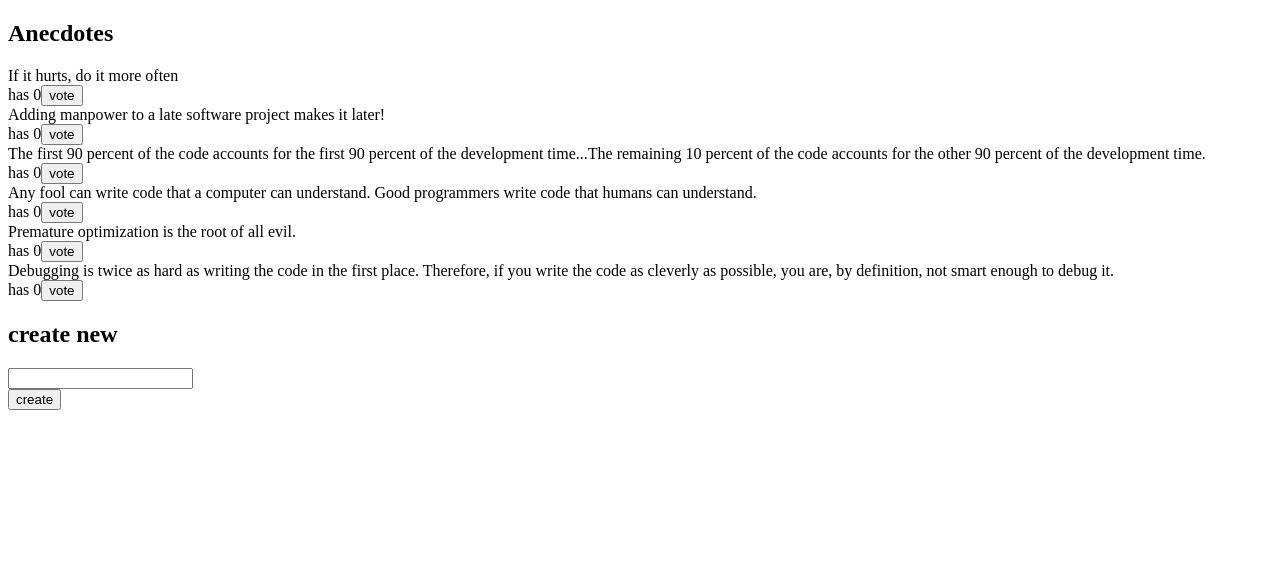
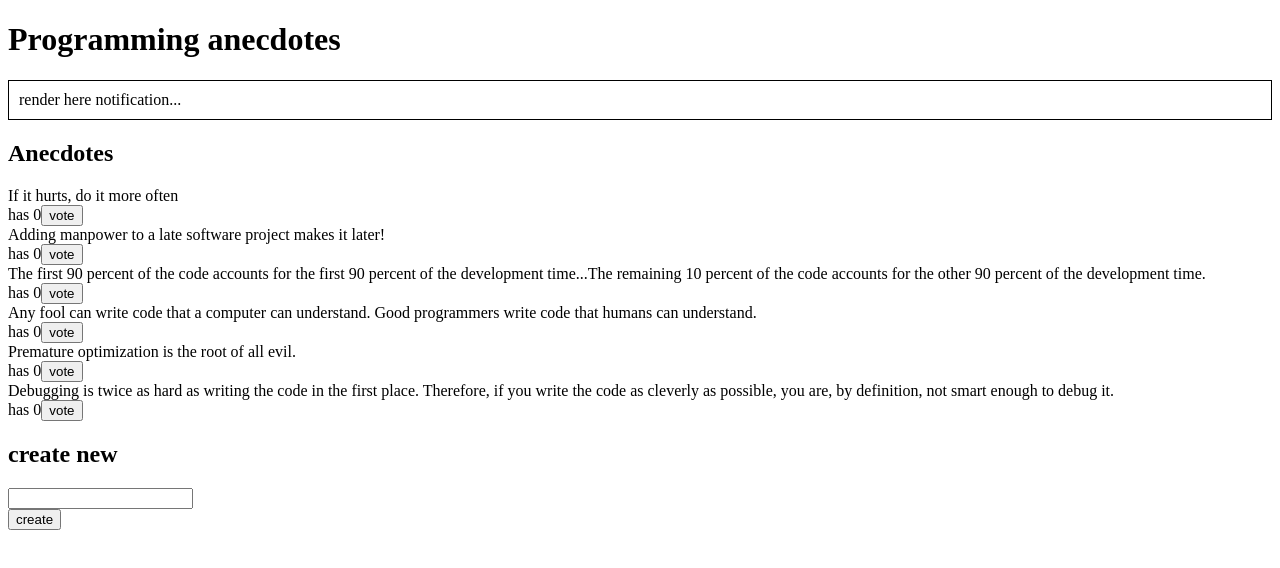
Before and after one commit to mattifso/osa6, a React (Create React App) app: page / in a window 1280 px wide. Shown: the top 568 px of the page. Built offline with nearby package versions, Linux system fonts and the light colour scheme.

Commit message:
Solution to assigment 6.1. Replace solution with one based on given initial app.

```diff
--- a/src/App.js
+++ b/src/App.js
@@ -1,45 +1,18 @@
-import React from 'react';
+import React from 'react'
+import Notification from './components/Notification'
+import AnecdoteForm from './components/AnecdoteForm'
+import AnecdoteList from './components/AnecdoteList'
 
 class App extends React.Component {
-  constructor(props) {
-    super(props)
-    this.state = {
-      newAnecdote: ''
-    }
-  }
 
   render() {
     const anecdotes = this.props.store.getState()
-    const voteAnecdote = (key) => {
-      return () => {
-        this.props.store.dispatch({ type: 'VOTE', id: key })
-      }
-    }
-    const handleAnecdoteChange = (event) => {
-      this.setState({ newAnecdote: event.target.value })
-    }
-    const createAnecdote = (event) => {
-      this.props.store.dispatch({ type: 'CREATE', content: this.state.newAnecdote })
-    }
     return (
       <div>
-        <h2>Anecdotes</h2>
-        {anecdotes.map(anecdote =>
-          <div key={anecdote.id}>
-            <div>
-              {anecdote.content}
-            </div>
-            <div>
-              has {anecdote.votes}
-              <button onClick={voteAnecdote(anecdote.id)}>vote</button>
-            </div>
-          </div>
-        )}
-        <h2>create new</h2>
-        <form onSubmit={createAnecdote}>
-          <div><input value={this.state.newAnecdote} onChange={handleAnecdoteChange} /></div>
-          <button>create</button>
-        </form>
+        <h1>Programming anecdotes</h1>
+        <Notification />
+        <AnecdoteList store={this.props.store} />
+        <AnecdoteForm store={this.props.store} />
       </div>
     )
   }
--- /dev/null
+++ b/src/components/AnecdoteForm.js
@@ -0,0 +1,27 @@
+import React from 'react'
+
+class AnecdoteForm extends React.Component {
+  handleSubmit = (e) => {
+    e.preventDefault()
+    const content = e.target.anecdote.value
+    this.props.store.dispatch({
+      type: 'CREATE',
+      content
+    })
+
+    e.target.anecdote.value = ''
+  }
+   render() {
+     return (
+       <div>
+      <h2>create new</h2>
+        <form onSubmit={this.handleSubmit}>
+          <div><input name='anecdote'/></div>
+          <button>create</button>
+        </form>
+      </div>
+     )
+   }
+}
+
+export default AnecdoteForm
--- /dev/null
+++ b/src/components/AnecdoteList.js
@@ -0,0 +1,29 @@
+import React from 'react'
+
+class AnecdoteList extends React.Component {
+  render() {
+    const anecdotes = this.props.store.getState()
+    return (
+      <div>
+        <h2>Anecdotes</h2>
+        {anecdotes.sort((a, b) => b.votes - a.votes).map(anecdote =>
+          <div key={anecdote.id}>
+            <div>
+              {anecdote.content}
+            </div>
+            <div>
+              has {anecdote.votes}
+              <button onClick={() =>
+                this.props.store.dispatch({ type: 'VOTE', id: anecdote.id })
+              }>
+                vote
+              </button>
+            </div>
+          </div>
+        )}
+      </div>
+    )
+  }
+}
+
+export default AnecdoteList
--- /dev/null
+++ b/src/components/Notification.js
@@ -0,0 +1,18 @@
+import React from 'react'
+
+class Notification extends React.Component {
+  render() {
+    const style = {
+      border: 'solid',
+      padding: 10,
+      borderWidth: 1
+    }
+    return (
+      <div style={style}>
+        render here notification...
+      </div>
+    )
+  }
+}
+
+export default Notification
--- a/src/index.js
+++ b/src/index.js
@@ -1,10 +1,8 @@
 import React from 'react';
 import ReactDOM from 'react-dom';
-import { createStore } from 'redux'
 import App from './App';
-import reducer from './reducer'
+import store from './store'
 
-const store = createStore(reducer)
 
 const render = () => {
   ReactDOM.render(
--- a/src/reducer.js
+++ b/src/reducers/anecdoteReducer.js
@@ -7,7 +7,7 @@ const anecdotesAtStart = [
   'Debugging is twice as hard as writing the code in the first place. Therefore, if you write the code as cleverly as possible, you are, by definition, not smart enough to debug it.'
 ]
 
-const getId = () => (100000 * Math.random()).toFixed(0)
+const getId = () => (100000*Math.random()).toFixed(0)
 
 const asObject = (anecdote) => {
   return {
@@ -19,19 +19,19 @@ const asObject = (anecdote) => {
 
 const initialState = anecdotesAtStart.map(asObject)
 
-const reducer = (state = initialState, action) => {
-  console.log('state now: ', state)
-  console.log('action', action)
+const reducer = (store = initialState, action) => {
+  if (action.type==='VOTE') {
+    const old = store.filter(a => a.id !==action.id)
+    const voted = store.find(a => a.id === action.id)
 
-  switch (action.type) {
-    case 'VOTE':
-      return state.map((anecdote) => anecdote.id === action.id ? { ...anecdote, votes: anecdote.votes + 1 } : anecdote)
-    case 'CREATE':
-      return [...state, { content: action.content, id: getId(), votes: 0 }]
-    default:
-      return state
+    return [...old, { ...voted, votes: voted.votes+1} ]
+  }
+  if (action.type === 'CREATE') {
+
+    return [...store, { content: action.content, id: getId(), votes:0 }]
   }
 
+  return store
 }
 
 export default reducer
--- /dev/null
+++ b/src/store.js
@@ -0,0 +1,6 @@
+import { createStore } from 'redux'
+import reducer from './reducers/anecdoteReducer'
+
+const store = createStore(reducer)
+
+export default store
```
Also changed, not shown: 1 other file (tests, documents, lock files or other folders).
